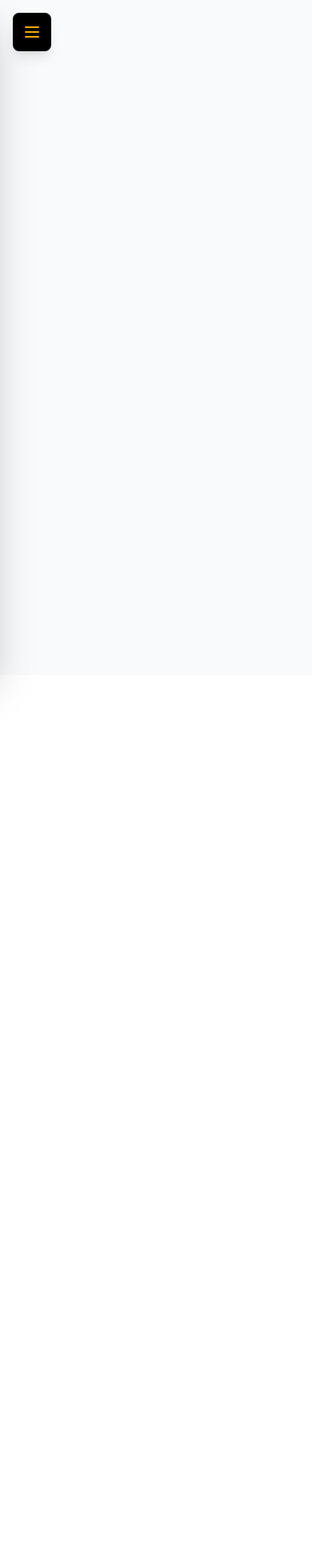
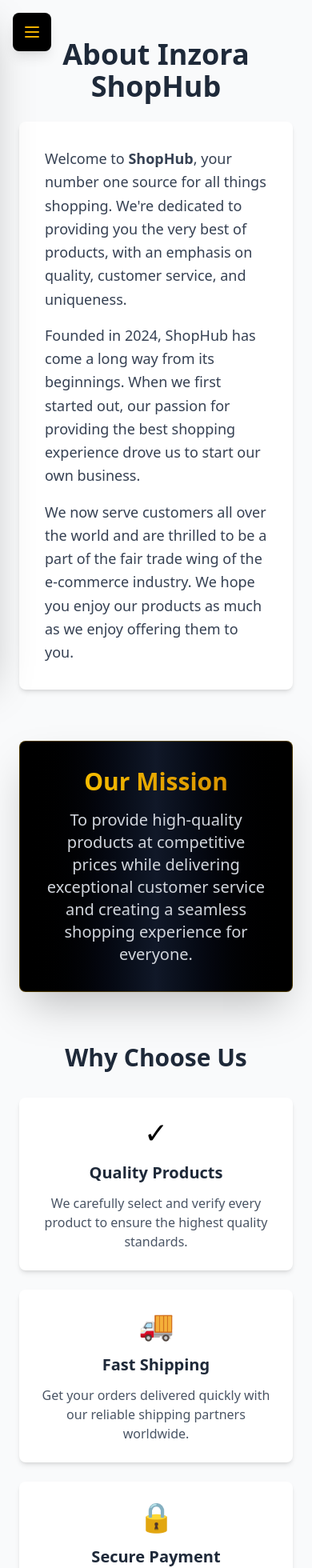
Before and after one commit to gihozo-elyse/movie-explorer, a React (Vite) app: page /About in a window 390 px wide. Shown: the top 1960 px of the page at 80% size. Before the commit the page ends 844 px from the top, so only its background shows below. Built offline with nearby package versions, Linux system fonts and the light colour scheme.

Commit message:
create responsive About page with mission and features grid

```diff
--- a/src/About.jsx
+++ b/src/About.jsx
@@ -0,0 +1,90 @@
+import React from 'react';
+
+function About() {
+
+
+  const features = [
+    {
+      title: 'Quality Products',
+      description: 'We carefully select and verify every product to ensure the highest quality standards.',
+      icon: '✓'
+    },
+    {
+      title: 'Fast Shipping',
+      description: 'Get your orders delivered quickly with our reliable shipping partners worldwide.',
+      icon: '🚚'
+    },
+    {
+      title: 'Secure Payment',
+      description: 'Shop with confidence using our secure payment gateway and data protection.',
+      icon: '🔒'
+    },
+    {
+      title: '24/7 Support',
+      description: 'Our dedicated customer support team is always ready to help you anytime.',
+      icon: '💬'
+    }
+  ];
+
+  return (
+    <div className="min-h-screen bg-gray-50">
+      <div className="max-w-7xl mx-auto px-6 py-12">
+
+        <section className="mb-16">
+          <h1 className="text-4xl font-bold text-gray-800 mb-6 text-center">
+            About Inzora ShopHub
+          </h1>
+          <div className="bg-white rounded-lg shadow-md p-8">
+            <p className="text-lg text-gray-700 mb-4 leading-relaxed">
+              Welcome to <strong>ShopHub</strong>, your number one source for all things shopping.
+              We're dedicated to providing you the very best of products, with an emphasis on quality,
+              customer service, and uniqueness.
+            </p>
+            <p className="text-lg text-gray-700 mb-4 leading-relaxed">
+              Founded in 2024, ShopHub has come a long way from its beginnings. When we first started out,
+              our passion for providing the best shopping experience drove us to start our own business.
+            </p>
+            <p className="text-lg text-gray-700 leading-relaxed">
+              We now serve customers all over the world and are thrilled to be a part of the fair trade wing
+              of the e-commerce industry. We hope you enjoy our products as much as we enjoy offering them to you.
+            </p>
+          </div>
+        </section>
+
+
+        <section className="mb-16 bg-gradient-to-r from-black via-gray-900 to-black text-white rounded-lg shadow-2xl p-8 border border-yellow-500/30">
+          <h2 className="text-3xl font-bold mb-4 text-center bg-gradient-to-r from-yellow-400 to-yellow-600 bg-clip-text text-transparent">Our Mission</h2>
+          <p className="text-xl text-center max-w-3xl mx-auto text-gray-300">
+            To provide high-quality products at competitive prices while delivering exceptional
+            customer service and creating a seamless shopping experience for everyone.
+          </p>
+        </section>
+
+
+        <section>
+          <h2 className="text-3xl font-bold text-gray-800 mb-8 text-center">
+            Why Choose Us
+          </h2>
+          <div className="grid grid-cols-1 md:grid-cols-2 lg:grid-cols-4 gap-6">
+            {features.map((feature, index) => (
+              <div
+                key={index}
+                className="bg-white rounded-lg shadow-md p-6 hover:shadow-xl transition-shadow duration-300"
+              >
+                <div className="text-4xl mb-4 text-center">{feature.icon}</div>
+                <h3 className="text-xl font-semibold text-gray-800 mb-3 text-center">
+                  {feature.title}
+                </h3>
+                <p className="text-gray-600 text-center">
+                  {feature.description}
+                </p>
+              </div>
+            ))}
+          </div>
+        </section>
+      </div>
+    </div>
+  );
+}
+
+export default About;
--- a/src/App.jsx
+++ b/src/App.jsx
@@ -4,6 +4,7 @@ import { BrowserRouter as Router, Routes, Route } from "react-router-dom"
 import Navbar from "./components/Navbar"
 import Home from "./pages/Home.jsx"
 import Products  from './pages/Products.jsx'
+import About from './About.jsx'
 
 function App() {
   return (
@@ -15,6 +16,8 @@ function App() {
             <Routes>
               <Route path="/" element={<Home />} />
               <Route path="/products" element={<Products />} />
+              <Route path="/About" element={<About />} />
+
             </Routes>
           </main>
         </div>
```
